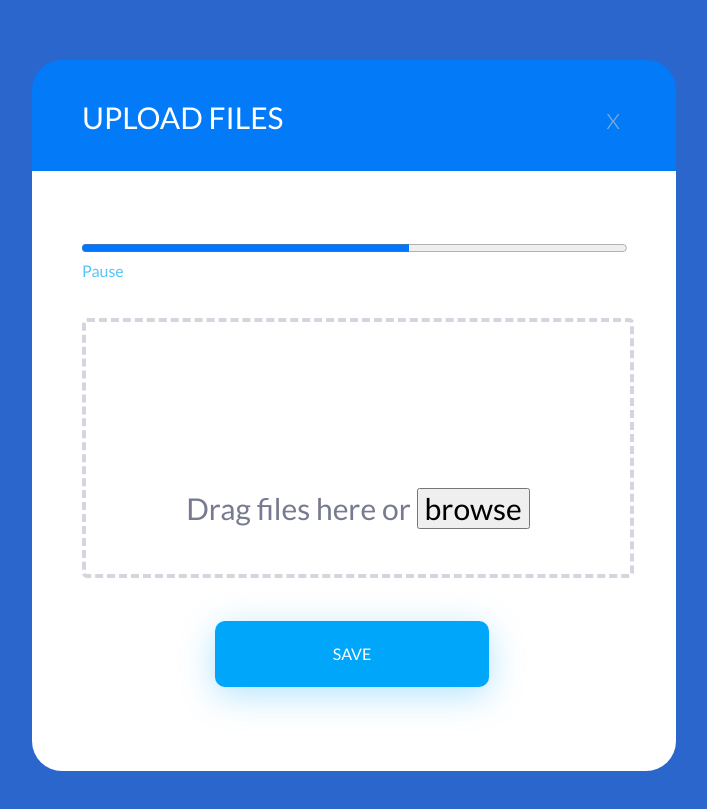
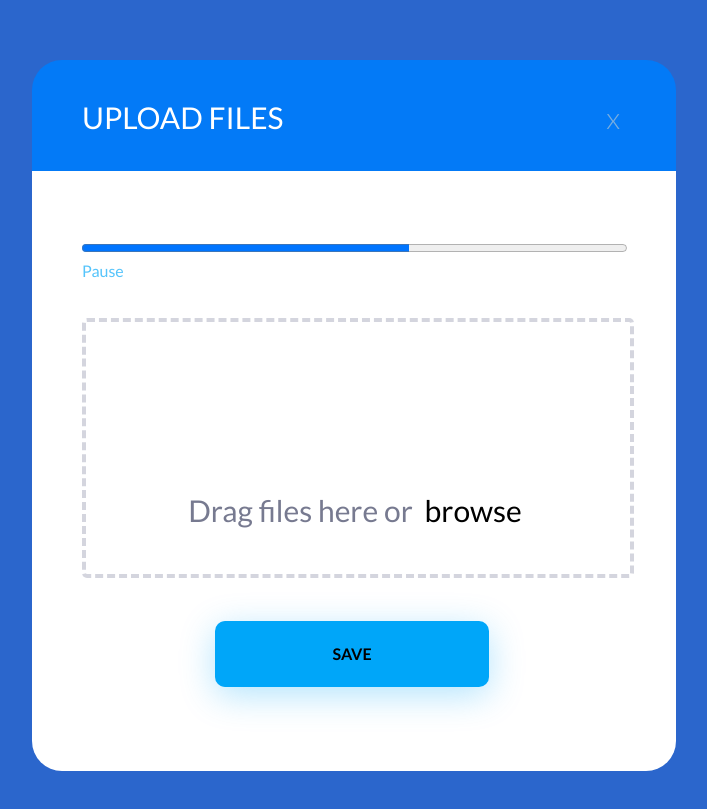
Before and after one commit to HukovaNastya/Upload-files, a plain HTML site: page drog & drop/index.html in a window 1280 px wide. Shown: the part 185-994 px from the top of the page, without its empty margins (286-993 px from the left). Drawn offline with Linux system fonts and the light colour scheme.

Commit message:
Update dropdrog.css

```diff
--- a/drog & drop/css/dropdrog.css
+++ b/drog & drop/css/dropdrog.css
@@ -13,7 +13,12 @@ body{
     font-family: 'Lato', sans-serif;
     flex-direction: column;
 }
-
+.btn{
+    outline: none;
+    cursor: pointer;
+    border: none;
+    background-color: #fff;
+}
 a{
     color: #000;
     display: inline-block;
@@ -114,17 +119,18 @@ a{
 
 .drog-space  .drog-space-text span{
     color: #0093f7;
+    background-color: #fff;
 }
-.progress__inner__btn button{
+.progress__inner__btn .drog-space-save{
     margin-top: 43px;
     width: 262px;
     height: 64px;
     margin-left: 133px;
     border-radius: 10px;
-    outline: none;
-    cursor: pointer;
-    border: none;
-    color: #ffffff;
     background-color: #00a6f9;
     box-shadow: 0px 8px 35px 0px rgba(0, 166, 249, 0.3);
+    font-weight: bold;
 }
+/* .drog-space  .drog-space-save{
+    background-color: #fff;
+} */
```
